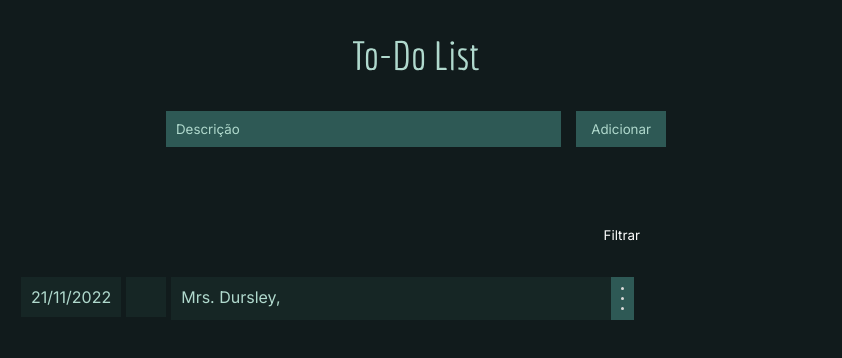
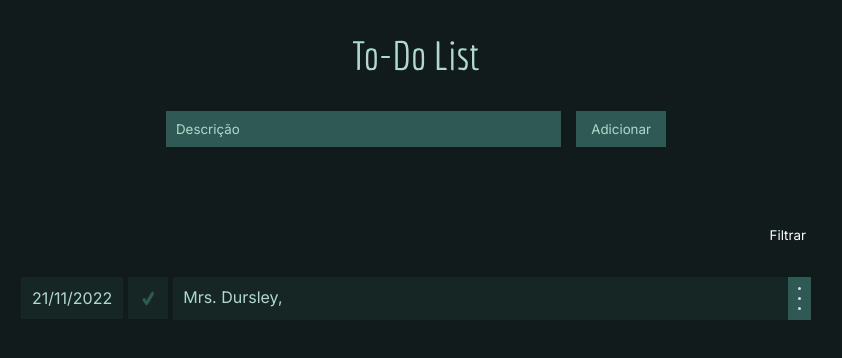
Before and after one commit to vinicius-pereira-souza/Lista-To-Do, a React (Create React App) app: page / in a window 1280 px wide. Shown: the top 358 px of the page, without its empty margins (224-1066 px from the left). Built offline with nearby package versions, Linux system fonts and the light colour scheme.

Commit message:
componente de item refatorado

```diff
--- a/src/components/Container/Container.module.css
+++ b/src/components/Container/Container.module.css
@@ -3,7 +3,7 @@
 }
 
 .containerMin {
-  max-width: 468px;
+  max-width: 800px;
   height: 40px;
   position: relative;
   margin-bottom: 20px;
--- a/src/components/ItemAdicionada/Item.js
+++ b/src/components/ItemAdicionada/Item.js
@@ -3,6 +3,7 @@ import Botao from '../Botao/Botao'
 import iconExcluir from '../../imgs/icon-delete.svg'
 import iconEditar from '../../imgs/icon-edit.svg'
 import iconCheck from '../../imgs/icon-complete.svg'
+import iconInCheck from '../../imgs/icone-desmarcado.svg'
 import { useState } from 'react';
 
 function Item() {
@@ -27,7 +28,7 @@ function Item() {
         </span>
       </div>
       <button className={style.check} onClick={handleConfirmar}>
-        {confirmar && <img src={iconCheck} alt="" />}
+        {confirmar ? <img src={iconCheck} alt="" /> : <img src={iconInCheck} alt="" />}
       </button>
       <div className={style.conteudo}>
         <p>
--- a/src/components/ItemAdicionada/Item.module.css
+++ b/src/components/ItemAdicionada/Item.module.css
@@ -7,7 +7,7 @@
 .data {
   max-width: min-content;
   height: fit-content;
-  padding: 10px;
+  padding: 11px;
   background-color: #162625;
 }
 
@@ -19,7 +19,7 @@
 
 .check {
   width: 40px;
-  height: 40px;
+  height: 42px;
   border: none;
   padding: 10px;
   background-color: #162625;
@@ -37,7 +37,7 @@
 }
 
 .conteudo {
-  flex: 0 0 440px;
+  flex: 1 0 auto;
   padding: 10px;
   background-color: #162625;
 }
```
Also changed, not shown: src/imgs/icone-desmarcado.svg (added).
